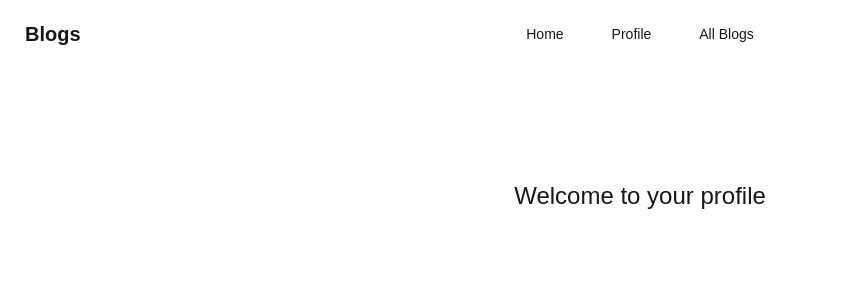
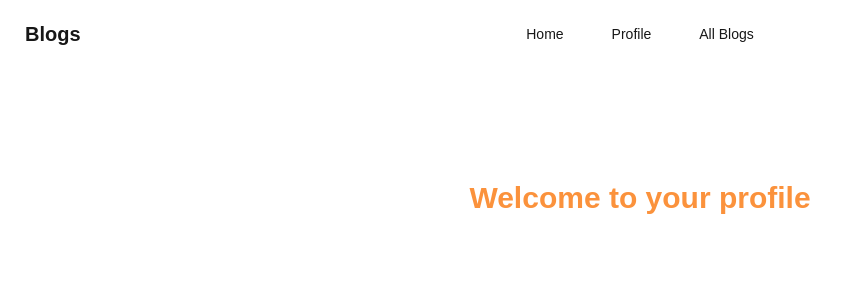
Before and after one commit to Shifat507/my-blog2, a Next.js app: page /profile in a window 1280 px wide. Shown: the top 300 px of the page, without its empty margins (0-847 px from the left). Built offline with nearby package versions, Linux system fonts and the light colour scheme.

Commit message:
update profile page

```diff
--- a/src/app/profile/page.js
+++ b/src/app/profile/page.js
@@ -2,7 +2,7 @@
 const Profile = () => {
     return (
         <div>
-            <h1 className="text-2xl flex justify-center items-center mt-28">Welcome to your profile</h1>
+            <h1 className="text-3xl flex justify-center items-center mt-28 text-orange-400 font-semibold">Welcome to your profile</h1>
         </div>
     );
 };
```
